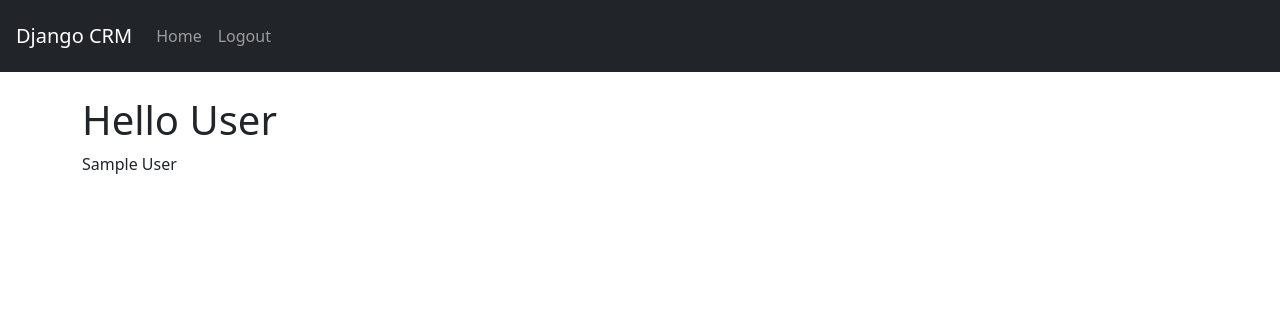
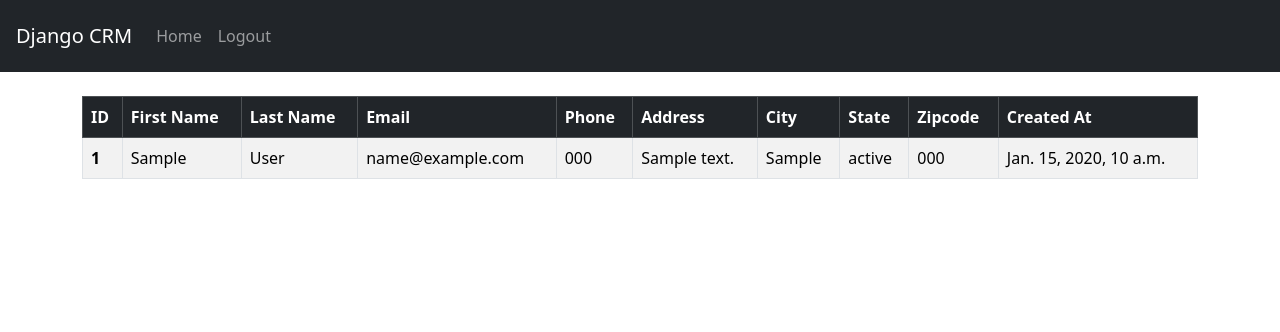
Before and after one commit to muzychka20/CRM, a Django app: page / in a window 1280 px wide. Shown: the top 332 px of the page. Run offline with Django 5.2, Linux system fonts and the light colour scheme; a user stored in the database is signed in; tables that the repository leaves empty hold one stand-in row (values such as "Sample post").

Commit message:
feat: display records

```diff
--- a/crm/website/templates/home.html
+++ b/crm/website/templates/home.html
@@ -2,11 +2,39 @@
 
 {% block content %}
     {% if user.is_authenticated %}
-        <h1>Hello User</h1>
         {% if records %}
-            {% for record in records %}
-                {{ record }} <br>
-            {% endfor %}
+            <table class="table table-striped table-hover table-bordered">
+                <thead class="table-dark">
+                    <tr>
+                        <th scope="col">ID</th>
+                        <th scope="col">First Name</th>
+                        <th scope="col">Last Name</th>
+                        <th scope="col">Email</th>
+                        <th scope="col">Phone</th>
+                        <th scope="col">Address</th>
+                        <th scope="col">City</th>
+                        <th scope="col">State</th>
+                        <th scope="col">Zipcode</th>
+                        <th scope="col">Created At</th>
+                    </tr>
+                </thead>
+                <tbody>
+                {% for record in records %}
+                    <tr>
+                        <th scope="row">{{record.id}}</th>
+                        <td>{{ record.first_name }}</td>
+                        <td>{{ record.last_name }}</td>
+                        <td>{{ record.email }}</td>
+                        <td>{{ record.phone }}</td>
+                        <td>{{ record.address }}</td>
+                        <td>{{ record.city }}</td>
+                        <td>{{ record.state }}</td>
+                        <td>{{ record.zipcode }}</td>
+                        <td>{{ record.created_at }}</td>
+                    </tr>
+                {% endfor %}
+                </tbody>
+            </table>
         {% endif %}
     {% else %}
         <h1>Main Page</h1>
```
